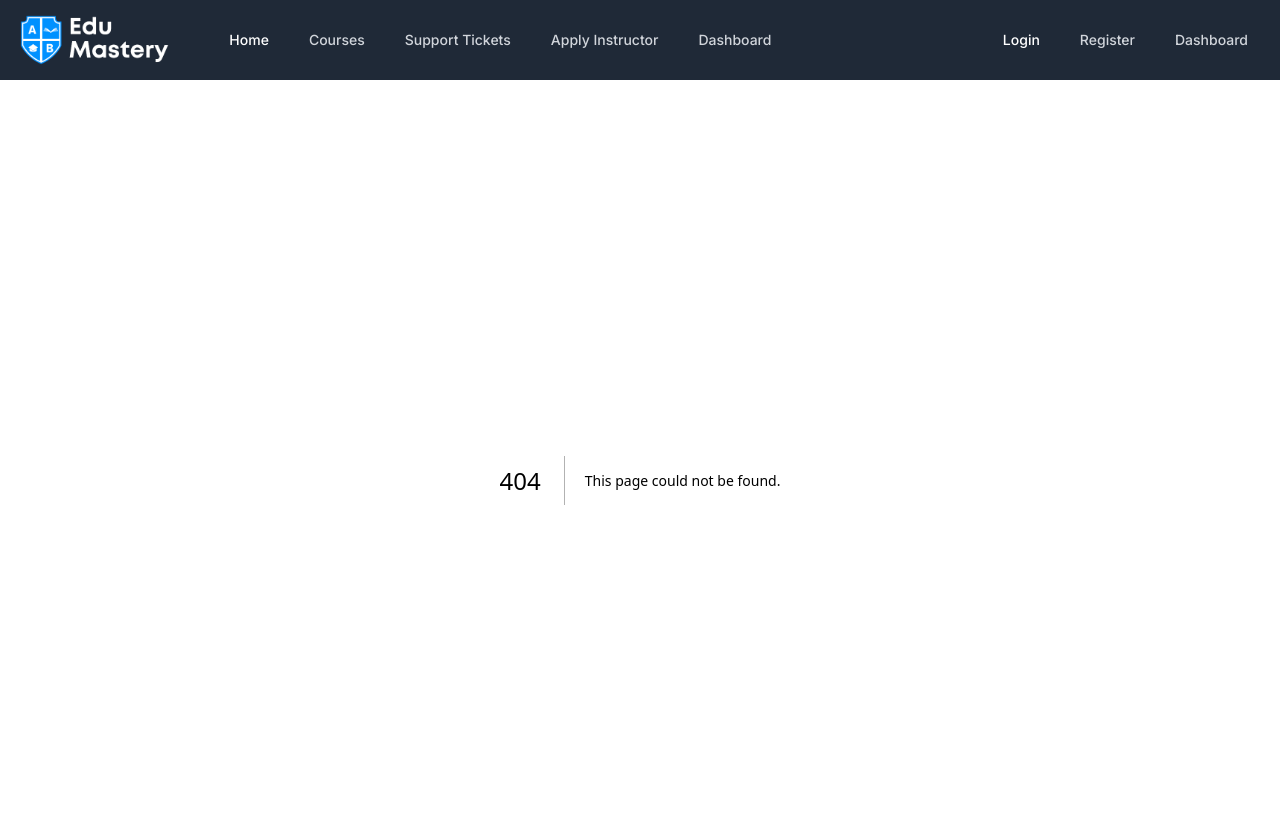
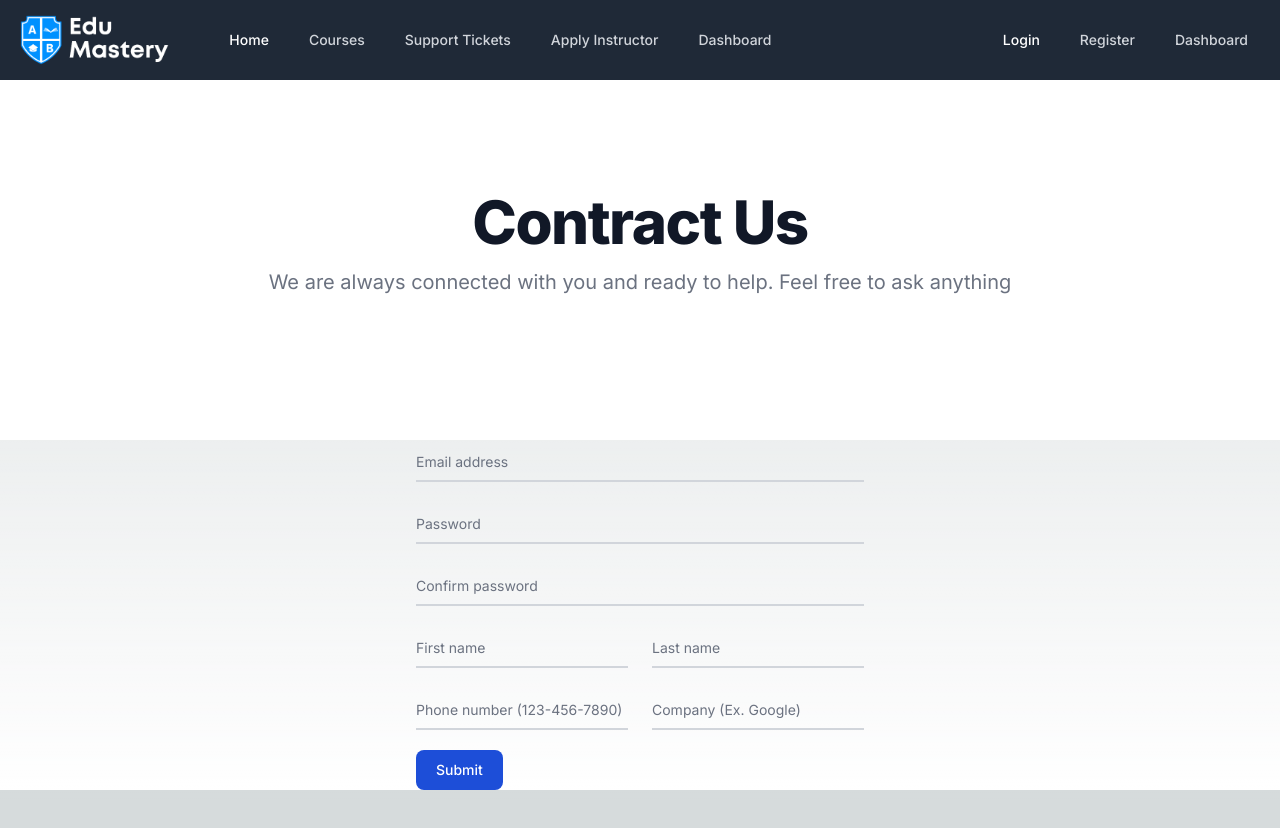
Before and after one commit to rayhankabir-me/online-educational-platform-frontend, a Next.js app: page /ContractUs in a window 1280 px wide. Before the commit this address had no page. Shown: the top 828 px of the page. After the commit the page ends 800 px from the top, so only its background shows below. Built offline with nearby package versions, Linux system fonts and the light colour scheme.

Commit message:
Contract Form added

```diff
--- a/app/AllPost/page.tsx
+++ b/app/AllPost/page.tsx
@@ -1,12 +1,13 @@
 import React from 'react'
 import CreatePost from '../components/post/CreatePost'
 import ViewPost from '../components/post/ViewPost'
+import SearchPost from '../components/post/SearchPost'
 
 const AllPost = () => {
   return (
    <>
  <h1 className="text-4xl font-bold text-center py-2 mb-4 text-gray-300">News Feed</h1>
-
+    <SearchPost />
     <ViewPost />
 
   <CreatePost />
--- /dev/null
+++ b/app/ContractUs/page.tsx
@@ -0,0 +1,22 @@
+import React from 'react'
+import ContractFrom from '../components/ContractFrom/ContractFrom'
+import HeroArea from '../components/HeroArea'
+
+const ContractUs = () => {
+  return (
+    <>
+    <div>
+        <HeroArea
+        title="Contract Us"
+        description="We are always connected with you and ready to help. Feel free to ask anything"
+      />
+    </div>
+    <div>
+        <ContractFrom />
+    </div>
+    </>
+
+  )
+}
+
+export default ContractUs
--- /dev/null
+++ b/app/components/ContractFrom/ContractFrom.tsx
@@ -0,0 +1,46 @@
+import React from 'react'
+
+const ContractFrom  = () => {
+  return (
+    <div>
+
+    <form className="max-w-md mx-auto">
+      <div className="relative z-0 w-full mb-5 group">
+          <input type="email" name="floating_email" id="floating_email" className="block py-2.5 px-0 w-full text-sm text-gray-900 bg-transparent border-0 border-b-2 border-gray-300 appearance-none dark:text-white dark:border-gray-600 dark:focus:border-blue-500 focus:outline-none focus:ring-0 focus:border-blue-600 peer" placeholder=" " required />
+          <label htmlFor="floating_email" className="peer-focus:font-medium absolute text-sm text-gray-500 dark:text-gray-400 duration-300 transform -translate-y-6 scale-75 top-3 -z-10 origin-[0] peer-focus:start-0 rtl:peer-focus:translate-x-1/4 rtl:peer-focus:left-auto peer-focus:text-blue-600 peer-focus:dark:text-blue-500 peer-placeholder-shown:scale-100 peer-placeholder-shown:translate-y-0 peer-focus:scale-75 peer-focus:-translate-y-6">Email address</label>
+      </div>
+      <div className="relative z-0 w-full mb-5 group">
+          <input type="password" name="floating_password" id="floating_password" className="block py-2.5 px-0 w-full text-sm text-gray-900 bg-transparent border-0 border-b-2 border-gray-300 appearance-none dark:text-white dark:border-gray-600 dark:focus:border-blue-500 focus:outline-none focus:ring-0 focus:border-blue-600 peer" placeholder=" " required />
+          <label htmlFor="floating_password" className="peer-focus:font-medium absolute text-sm text-gray-500 dark:text-gray-400 duration-300 transform -translate-y-6 scale-75 top-3 -z-10 origin-[0] peer-focus:start-0 rtl:peer-focus:translate-x-1/4 peer-focus:text-blue-600 peer-focus:dark:text-blue-500 peer-placeholder-shown:scale-100 peer-placeholder-shown:translate-y-0 peer-focus:scale-75 peer-focus:-translate-y-6">Password</label>
+      </div>
+      <div className="relative z-0 w-full mb-5 group">
+          <input type="password" name="repeat_password" id="floating_repeat_password" className="block py-2.5 px-0 w-full text-sm text-gray-900 bg-transparent border-0 border-b-2 border-gray-300 appearance-none dark:text-white dark:border-gray-600 dark:focus:border-blue-500 focus:outline-none focus:ring-0 focus:border-blue-600 peer" placeholder=" " required />
+          <label htmlFor="floating_repeat_password" className="peer-focus:font-medium absolute text-sm text-gray-500 dark:text-gray-400 duration-300 transform -translate-y-6 scale-75 top-3 -z-10 origin-[0] peer-focus:start-0 rtl:peer-focus:translate-x-1/4 peer-focus:text-blue-600 peer-focus:dark:text-blue-500 peer-placeholder-shown:scale-100 peer-placeholder-shown:translate-y-0 peer-focus:scale-75 peer-focus:-translate-y-6">Confirm password</label>
+      </div>
+      <div className="grid md:grid-cols-2 md:gap-6">
+        <div className="relative z-0 w-full mb-5 group">
+            <input type="text" name="floating_first_name" id="floating_first_name" className="block py-2.5 px-0 w-full text-sm text-gray-900 bg-transparent border-0 border-b-2 border-gray-300 appearance-none dark:text-white dark:border-gray-600 dark:focus:border-blue-500 focus:outline-none focus:ring-0 focus:border-blue-600 peer" placeholder=" " required />
+            <label htmlFor="floating_first_name" className="peer-focus:font-medium absolute text-sm text-gray-500 dark:text-gray-400 duration-300 transform -translate-y-6 scale-75 top-3 -z-10 origin-[0] peer-focus:start-0 rtl:peer-focus:translate-x-1/4 peer-focus:text-blue-600 peer-focus:dark:text-blue-500 peer-placeholder-shown:scale-100 peer-placeholder-shown:translate-y-0 peer-focus:scale-75 peer-focus:-translate-y-6">First name</label>
+        </div>
+        <div className="relative z-0 w-full mb-5 group">
+            <input type="text" name="floating_last_name" id="floating_last_name" className="block py-2.5 px-0 w-full text-sm text-gray-900 bg-transparent border-0 border-b-2 border-gray-300 appearance-none dark:text-white dark:border-gray-600 dark:focus:border-blue-500 focus:outline-none focus:ring-0 focus:border-blue-600 peer" placeholder=" " required />
+            <label htmlFor="floating_last_name" className="peer-focus:font-medium absolute text-sm text-gray-500 dark:text-gray-400 duration-300 transform -translate-y-6 scale-75 top-3 -z-10 origin-[0] peer-focus:start-0 rtl:peer-focus:translate-x-1/4 peer-focus:text-blue-600 peer-focus:dark:text-blue-500 peer-placeholder-shown:scale-100 peer-placeholder-shown:translate-y-0 peer-focus:scale-75 peer-focus:-translate-y-6">Last name</label>
+        </div>
+      </div>
+      <div className="grid md:grid-cols-2 md:gap-6">
+        <div className="relative z-0 w-full mb-5 group">
+            <input type="tel" pattern="[0-9]{3}-[0-9]{3}-[0-9]{4}" name="floating_phone" id="floating_phone" className="block py-2.5 px-0 w-full text-sm text-gray-900 bg-transparent border-0 border-b-2 border-gray-300 appearance-none dark:text-white dark:border-gray-600 dark:focus:border-blue-500 focus:outline-none focus:ring-0 focus:border-blue-600 peer" placeholder=" " required />
+            <label htmlFor="floating_phone" className="peer-focus:font-medium absolute text-sm text-gray-500 dark:text-gray-400 duration-300 transform -translate-y-6 scale-75 top-3 -z-10 origin-[0] peer-focus:start-0 rtl:peer-focus:translate-x-1/4 peer-focus:text-blue-600 peer-focus:dark:text-blue-500 peer-placeholder-shown:scale-100 peer-placeholder-shown:translate-y-0 peer-focus:scale-75 peer-focus:-translate-y-6">Phone number (123-456-7890)</label>
+        </div>
+        <div className="relative z-0 w-full mb-5 group">
+            <input type="text" name="floating_company" id="floating_company" className="block py-2.5 px-0 w-full text-sm text-gray-900 bg-transparent border-0 border-b-2 border-gray-300 appearance-none dark:text-white dark:border-gray-600 dark:focus:border-blue-500 focus:outline-none focus:ring-0 focus:border-blue-600 peer" placeholder=" " required />
+            <label htmlFor="floating_company" className="peer-focus:font-medium absolute text-sm text-gray-500 dark:text-gray-400 duration-300 transform -translate-y-6 scale-75 top-3 -z-10 origin-[0] peer-focus:start-0 rtl:peer-focus:translate-x-1/4 peer-focus:text-blue-600 peer-focus:dark:text-blue-500 peer-placeholder-shown:scale-100 peer-placeholder-shown:translate-y-0 peer-focus:scale-75 peer-focus:-translate-y-6">Company (Ex. Google)</label>
+        </div>
+      </div>
+      <button type="submit" className="text-white bg-blue-700 hover:bg-blue-800 focus:ring-4 focus:outline-none focus:ring-blue-300 font-medium rounded-lg text-sm w-full sm:w-auto px-5 py-2.5 text-center dark:bg-blue-600 dark:hover:bg-blue-700 dark:focus:ring-blue-800">Submit</button>
+    </form>
+    </div>
+  )
+}
+
+export default ContractFrom
--- /dev/null
+++ b/app/components/post/SearchPost.tsx
@@ -0,0 +1,22 @@
+import React from 'react'
+
+const SearchPost = () => {
+  return (
+    <div>
+    <form className="max-w-md mx-auto">
+        <label htmlFor="default-search" className="mb-2 text-sm font-medium text-gray-900 sr-only dark:text-white">Search</label>
+        <div className="relative">
+            <div className="absolute inset-y-0 start-0 flex items-center ps-3 pointer-events-none">
+                <svg className="w-4 h-4 text-gray-500 dark:text-gray-400" aria-hidden="true" xmlns="http://www.w3.org/2000/svg" fill="none" viewBox="0 0 20 20">
+                    <path stroke="currentColor" stroke-linecap="round" stroke-linejoin="round" stroke-width="2" d="m19 19-4-4m0-7A7 7 0 1 1 1 8a7 7 0 0 1 14 0Z"/>
+                </svg>
+            </div>
+            <input type="search" id="default-search" className="block w-full p-4 ps-10 text-sm text-gray-900 border border-gray-300 rounded-lg bg-gray-50 focus:ring-blue-500 focus:border-blue-500 dark:bg-gray-700 dark:border-gray-600 dark:placeholder-gray-400 dark:text-white dark:focus:ring-blue-500 dark:focus:border-blue-500" placeholder="Search Mockups, Logos..." required />
+            <button type="submit" className="text-white absolute end-2.5 bottom-2.5 bg-blue-700 hover:bg-blue-800 focus:ring-4 focus:outline-none focus:ring-blue-300 font-medium rounded-lg text-sm px-4 py-2 dark:bg-blue-600 dark:hover:bg-blue-700 dark:focus:ring-blue-800">Search</button>
+        </div>
+    </form>
+    </div>
+  )
+}
+
+export default SearchPost
--- a/app/components/post/ViewPost.tsx
+++ b/app/components/post/ViewPost.tsx
@@ -13,7 +13,7 @@ const ViewPost = () => {
 
             <h2 className="text-lg font-semibold text-gray-900 -mt-1">Brad Adams </h2>
             <small className="text-sm text-gray-700">22h ago</small>
-            <button>Edit</button>
+            <button>Delete</button>
 
          </div>
          <p className="text-gray-700">Joined 12 SEP 2012. </p>
```
